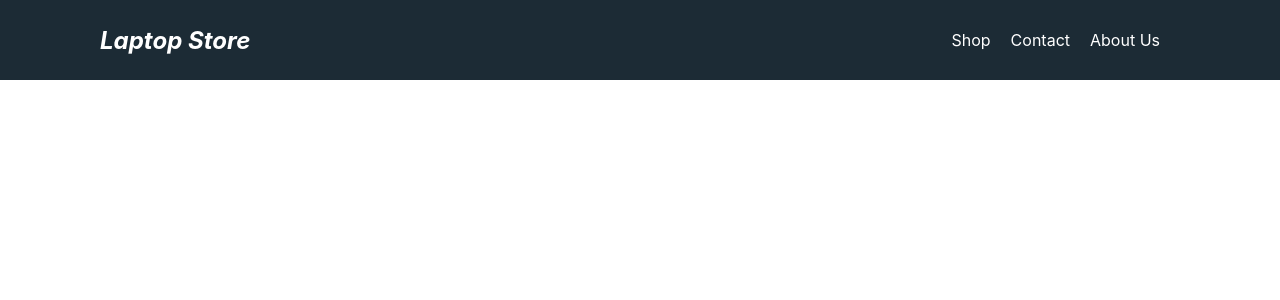
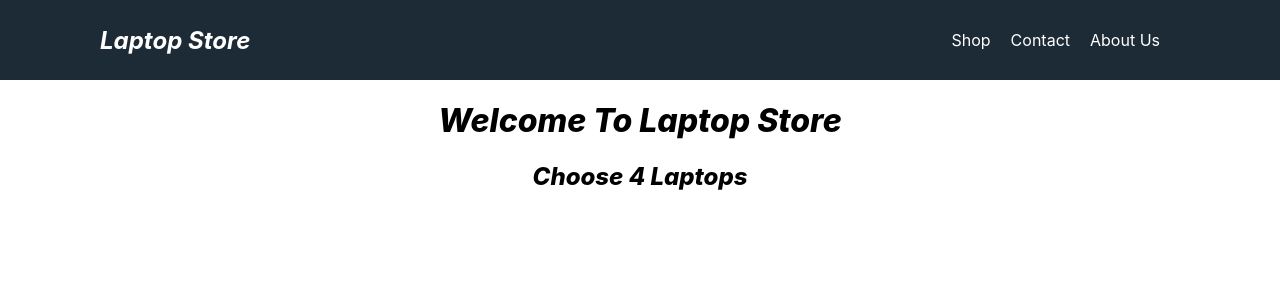
Before and after one commit to Omaralabdullah051/lucky-one, a React (Create React App) app: page / in a window 1280 px wide. Shown: the top 300 px of the page. Built offline with nearby package versions, Linux system fonts and the light colour scheme.

Commit message:
shop component added

```diff
--- a/src/App.js
+++ b/src/App.js
@@ -1,10 +1,12 @@
 import './App.css';
 import Header from './components/Header/Header';
+import Shop from './components/Shop/Shop';
 
 function App() {
   return (
     <div>
       <Header></Header>
+      <Shop></Shop>
     </div>
   );
 }
--- /dev/null
+++ b/src/components/Shop/Shop.css
@@ -0,0 +1,4 @@
+.title-text , .text-content{
+    text-align: center;
+    font-weight: 800;
+}
--- /dev/null
+++ b/src/components/Shop/Shop.js
@@ -0,0 +1,13 @@
+import React from 'react';
+import './Shop.css'
+
+const Shop = () => {
+    return (
+        <div>
+            <h1 className='title-text'><i>Welcome To Laptop Store</i></h1>
+            <h2 className='text-content'><i>Choose 4 Laptops</i></h2>
+        </div>
+    );
+};
+
+export default Shop;
```
